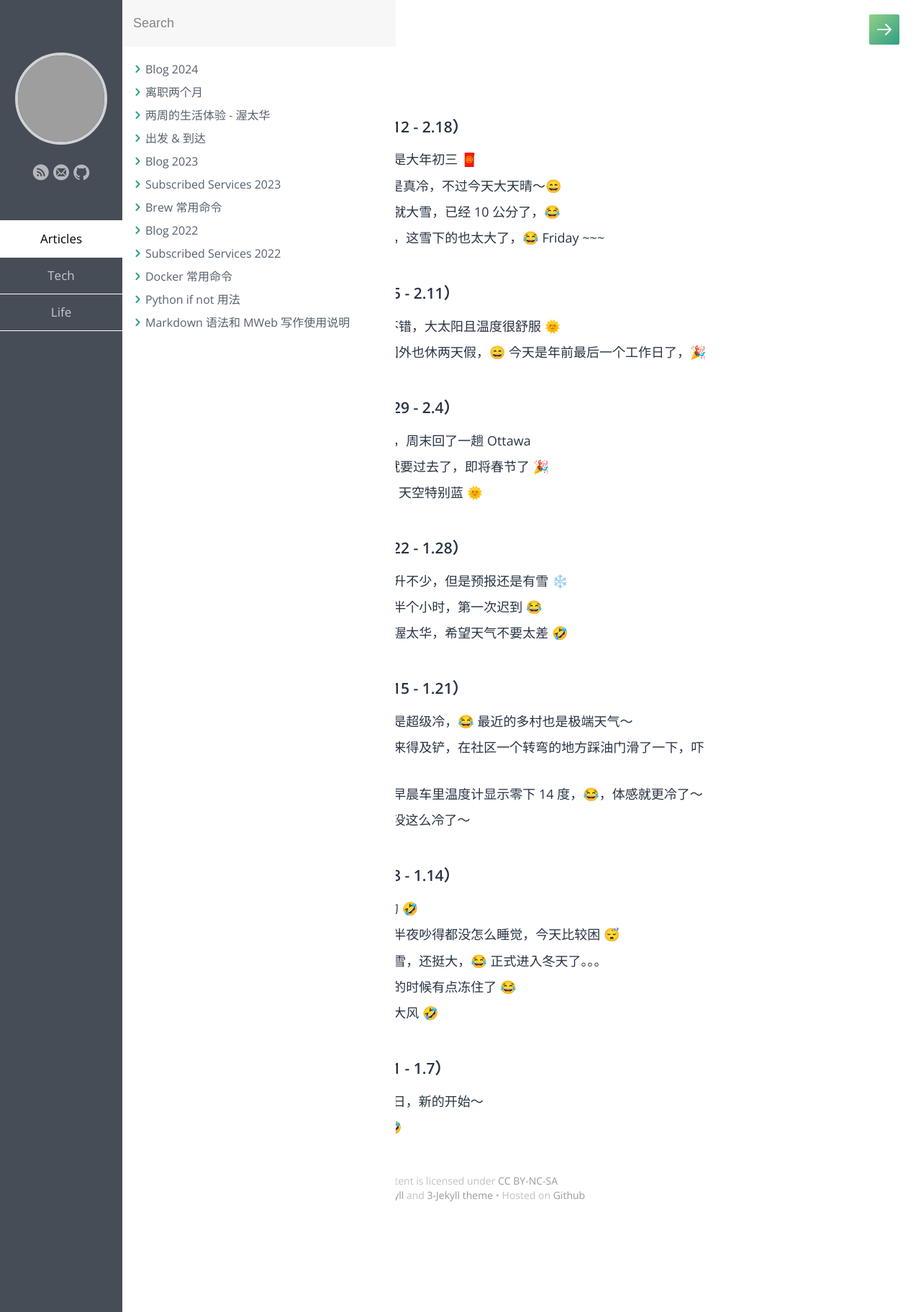
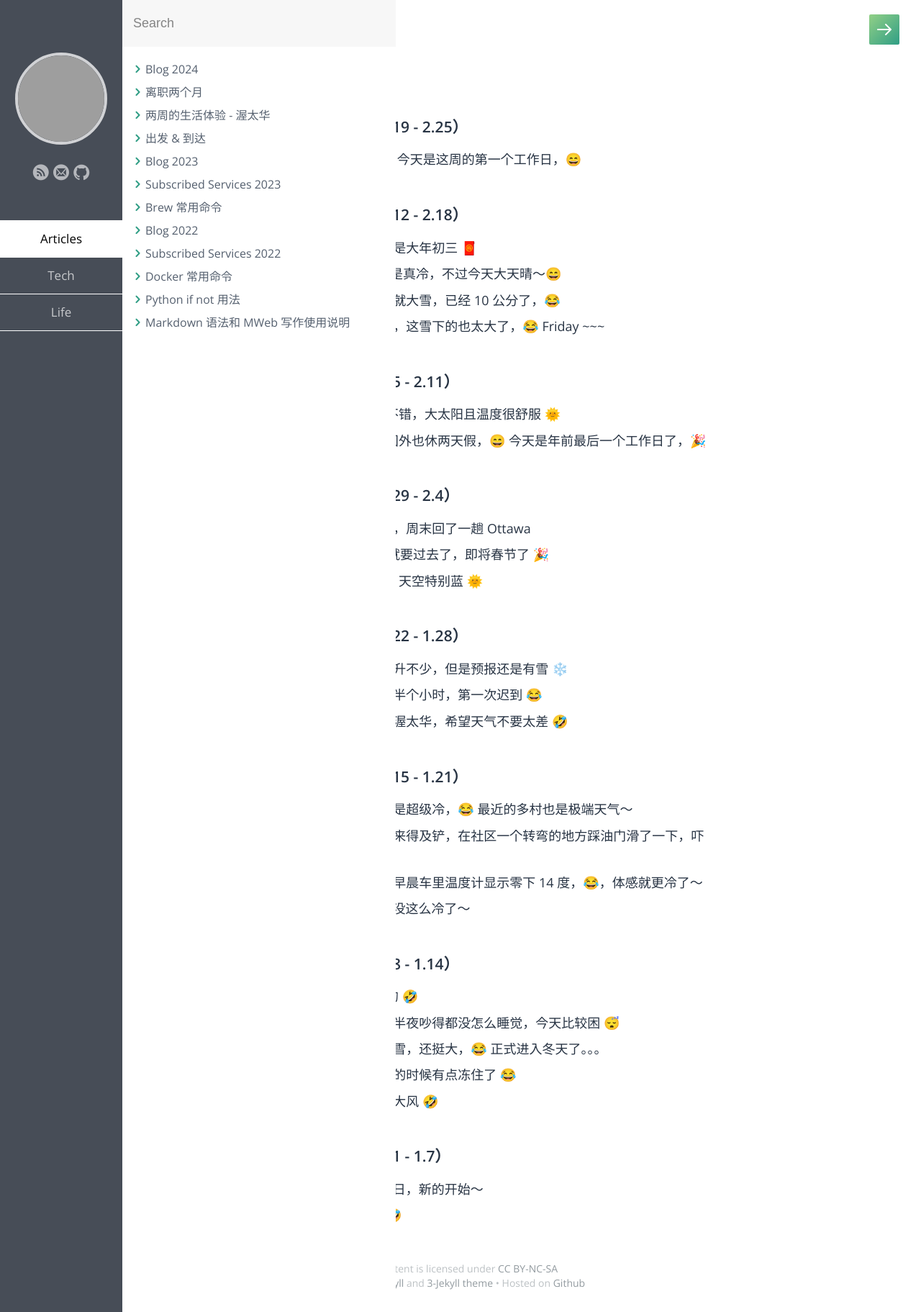
Before and after one commit to samxupeiran/samxupeiran.github.io, a Jekyll site: the page built from _posts/life/2024-01-02-my-blog.md, in a window 1280 px wide. Shown: the whole page at 72% size. Built offline with Jekyll 4.4.1, drawn with Linux system fonts in a browser that asks for light colours; some web fonts are replaced; grey boxes are pictures that could not be loaded.

Commit message:
feat: add weekly blog 2.20

```diff
--- a/_posts/life/2024-01-02-my-blog.md
+++ b/_posts/life/2024-01-02-my-blog.md
@@ -5,6 +5,9 @@ category: Life
 tags: Blog
 ---
 
+
+- ### 2024 年 2 月 第 3 周（2.19 - 2.25）
+     - 2.20 周一是 Family Day，今天是这周的第一个工作日，😄
 
 - ### 2024 年 2 月 第 2 周（2.12 - 2.18）
      - 2.12 今天来上班了，农历是大年初三 🧧
```
